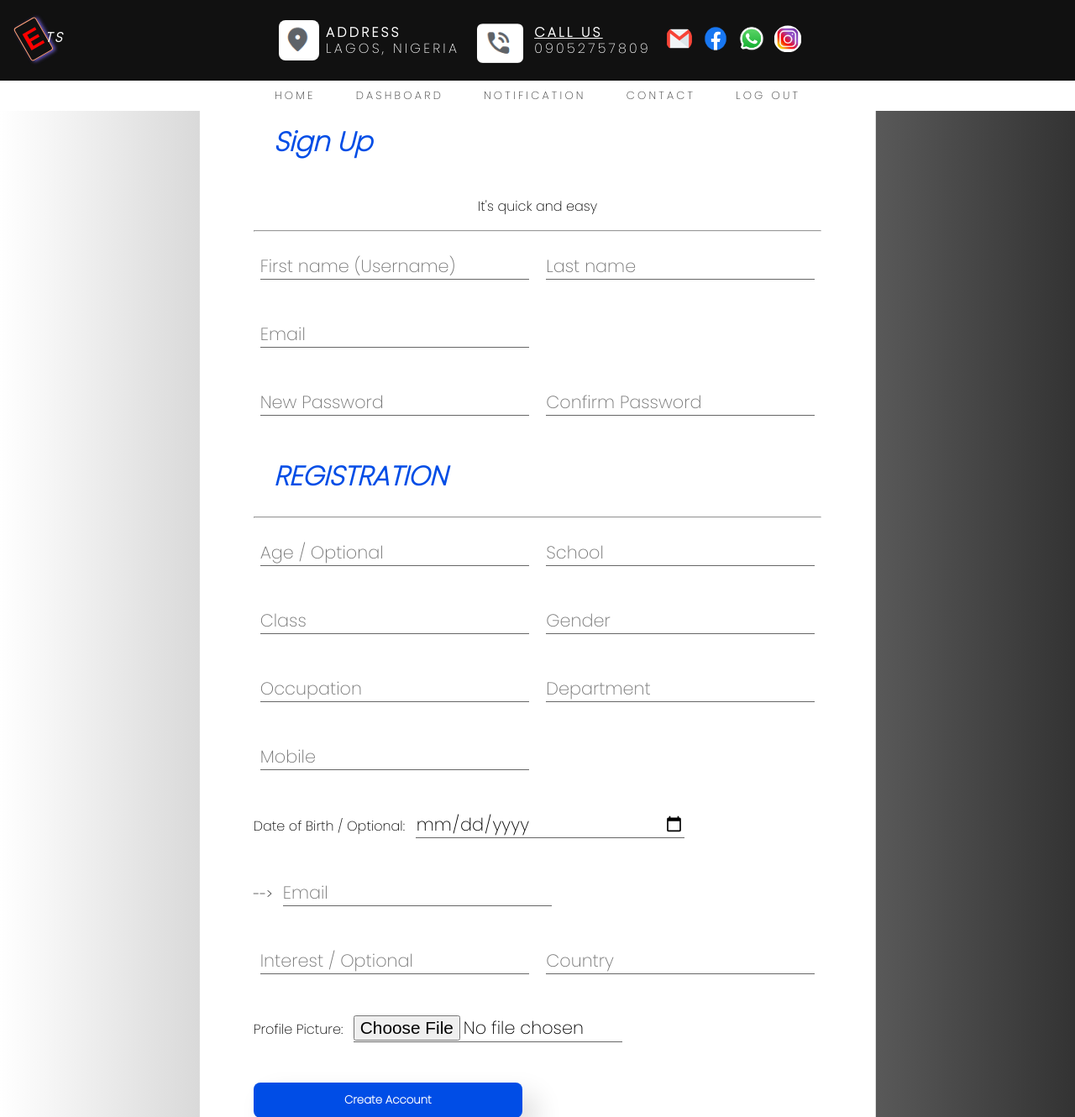
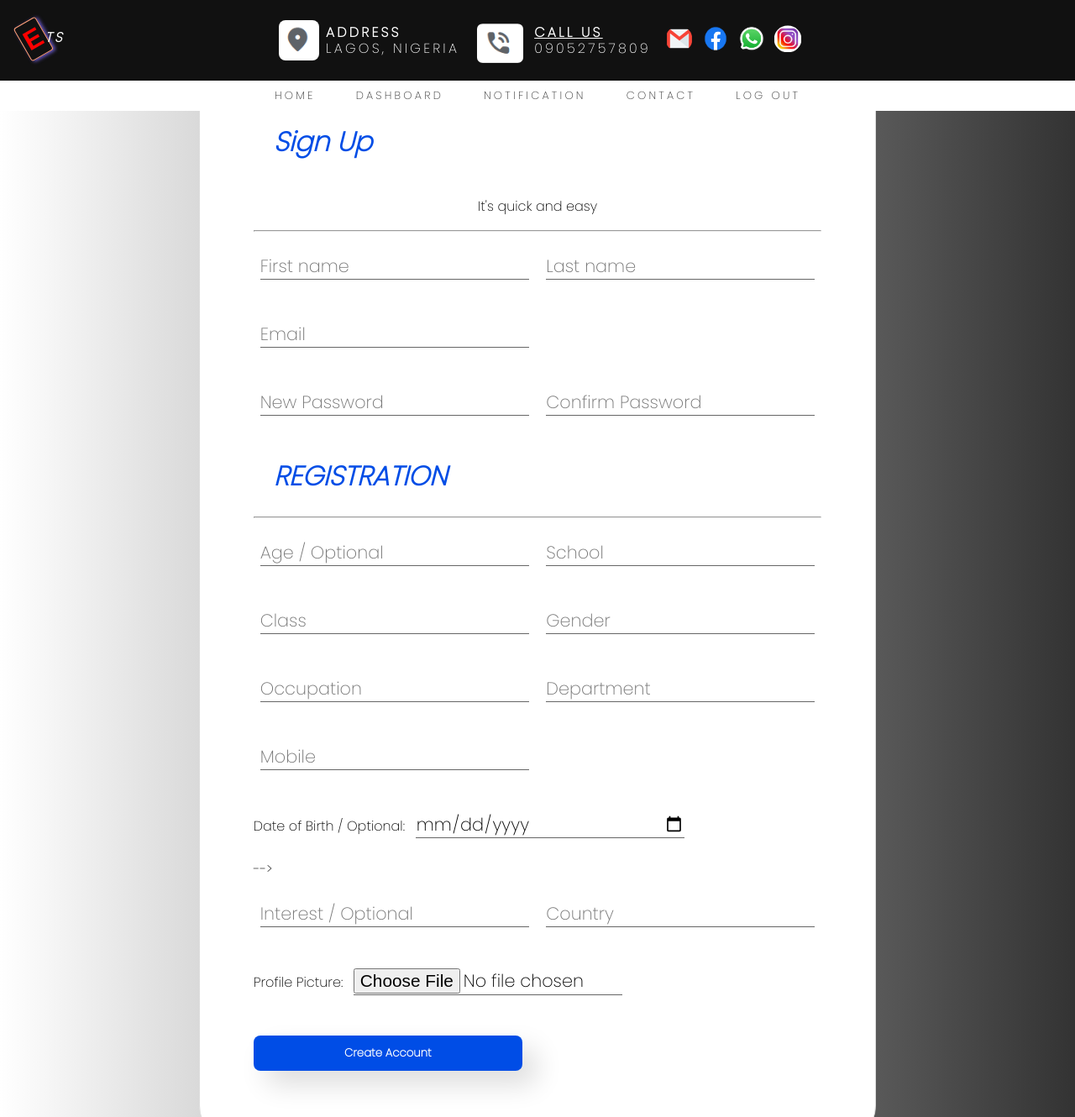
Before and after one commit to Akindele-Ebenezer/eben-techsupport, a PHP site: page /sign-up.php in a window 1280 px wide. Shown: the top 1330 px of the page at 84% size. Run offline with PHP 8.4, Linux system fonts and the light colour scheme.

Commit message:
Update sign-up.php

```diff
--- a/sign-up.php
+++ b/sign-up.php
@@ -28,7 +28,7 @@
 				<p>It's quick and easy</p>
 				<hr>
 
-				<input type="text" name="first_name" placeholder="First name (Username)" required>
+				<input type="text" name="first_name" placeholder="First name" required>
 				<input type="text" name="last_name" placeholder="Last name" required> <br>
 				<input type="email" name="email" placeholder="Email" required> <br>
 				<input type="password" name="new_password" placeholder="New Password" required>
@@ -58,7 +58,7 @@
 					<input type="date" name="date_of_birth" > <br>
 					</center>
 					 -->
-					<input type="email" name="email"  placeholder="Email" required> <br>
+					<!-- <input type="email" name="email"  placeholder="Email" required> --> <br>
 
 					<input type="text" name="interest"  placeholder="Interest / Optional">
 
```
